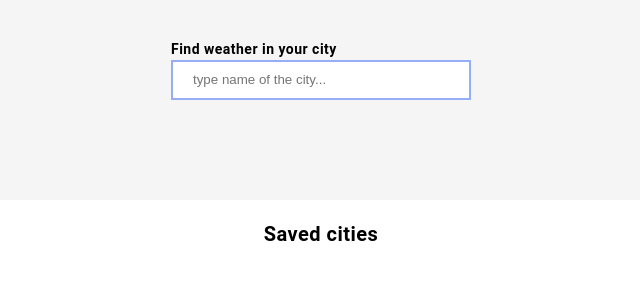
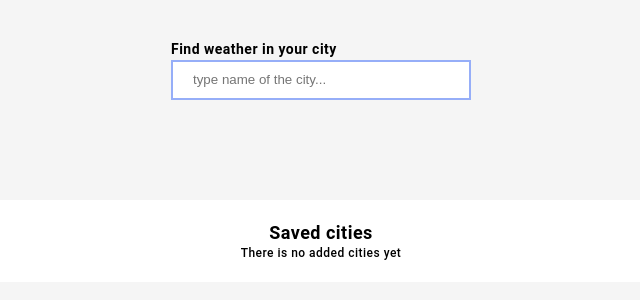
Before and after one commit to AntonPtashynskyi/react-weather-app, a React (Create React App) app: page / in a window 1280 px wide. Shown: the top 300 px of the page, without its empty margins (329-969 px from the left). Built offline with nearby package versions, Linux system fonts and the light colour scheme.

Commit message:
add style to sevedCities component/ add ability to remove saved cities

```diff
--- a/package.json
+++ b/package.json
@@ -10,6 +10,7 @@
     "react": "^18.2.0",
     "react-dom": "^18.2.0",
     "react-hot-toast": "^2.3.0",
+    "react-icons": "^4.4.0",
     "react-scripts": "5.0.1",
     "web-vitals": "^2.1.4"
   },
--- a/src/App.js
+++ b/src/App.js
@@ -10,7 +10,10 @@ function App() {
   return (
     <div className="wrapper">
       <SearchLocation setSavedLocation={setSavedLocation} />
-      <SavedCities savedLocation={savedLocation} />
+      <SavedCities
+        savedLocation={savedLocation}
+        setSavedLocation={setSavedLocation}
+      />
       <Toaster />
     </div>
   );
--- a/src/components/SavedCities/SavedCities.jsx
+++ b/src/components/SavedCities/SavedCities.jsx
@@ -1,22 +1,37 @@
+import { BsFillTrashFill } from "react-icons/bs";
+
 import "./savedCities.syle.css";
 import { getCurrentDate } from "../../utilits/getCurretnDate";
 
-export const SavedCities = ({ savedLocation }) => {
+export const SavedCities = ({ savedLocation, setSavedLocation }) => {
   const date = getCurrentDate("-");
+
+  const handleDelete = (id) => {
+    setSavedLocation((prevSate) => prevSate.filter((item) => item.id !== id));
+  };
 
   return (
     <div className="savedCitiesContainer">
-      <h1>Saved cities</h1>
-      <ul className="savedCitiesList">
-        {savedLocation &&
-          savedLocation.map((location) => (
+      <h2>Saved cities</h2>
+      {savedLocation.length ? (
+        <ul className="savedCitiesList">
+          {savedLocation.map((location) => (
             <li key={location.id} className="savedCities">
+              <span
+                className="deleteIcon"
+                onClick={() => handleDelete(location.id)}
+              >
+                <BsFillTrashFill />
+              </span>
               <p className="locationName">{location.name}</p>
               <p>{date}</p>
               <p className="temperature">{location.main.temp} (st C)</p>
             </li>
           ))}
-      </ul>
+        </ul>
+      ) : (
+        <p> There is no added cities yet </p>
+      )}
     </div>
   );
 };
--- a/src/components/SavedCities/savedCities.syle.css
+++ b/src/components/SavedCities/savedCities.syle.css
@@ -30,6 +30,7 @@
   display: flex;
   flex-direction: column;
   align-items: flex-start;
+  position: relative;
 
   border-radius: 5px;
   color: white;
@@ -60,3 +61,31 @@
   margin-top: 10px;
   font-size: 20px;
 }
+
+.deleteIcon {
+  position: absolute;
+  top: -5px;
+  right: -5px;
+
+  display: flex;
+  justify-content: center;
+  align-items: center;
+
+  width: 30px;
+  height: 30px;
+  border-radius: 50%;
+
+  background-color: rgb(231, 28, 28);
+  box-shadow: 12px 14px 15px -14px rgba(66, 68, 90, 1);
+
+  opacity: 0;
+  transition: all 250ms linear;
+}
+
+.savedCities:hover .deleteIcon {
+  opacity: 1;
+  font-size: 16px;
+
+  color: #fff;
+  cursor: pointer;
+}
```
Also changed, not shown: 1 other file (tests, documents, lock files or other folders).
